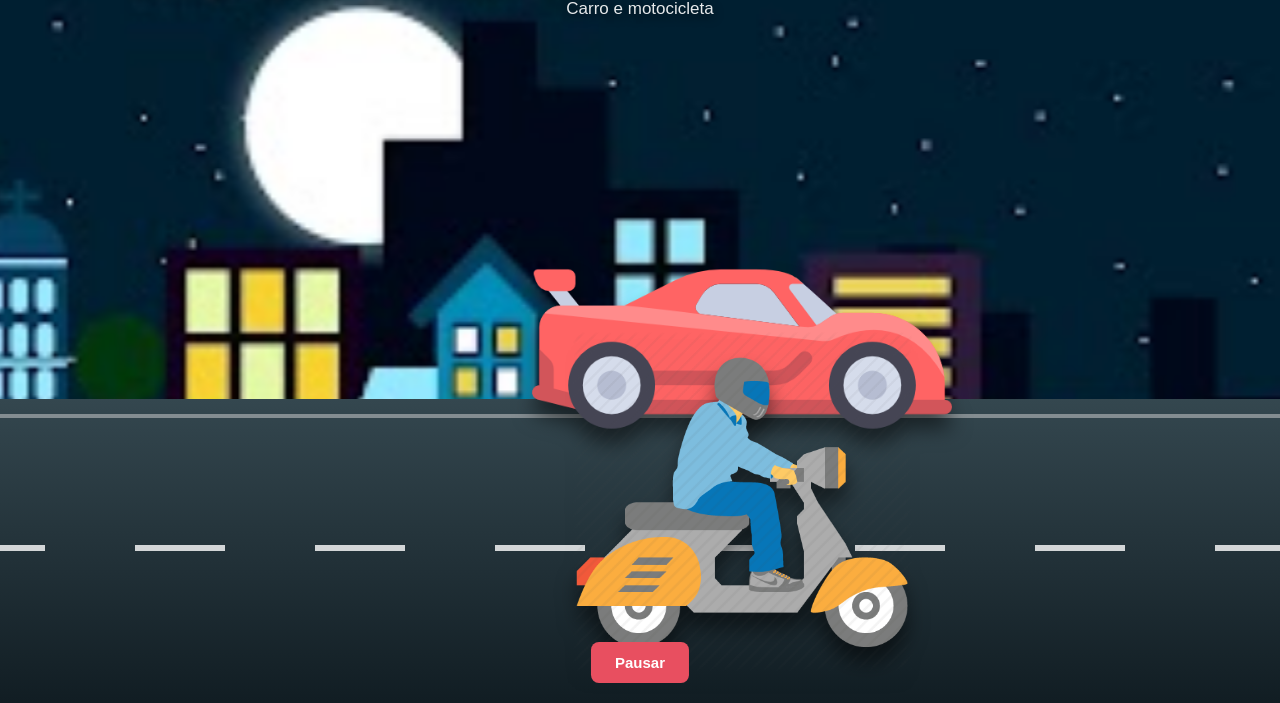
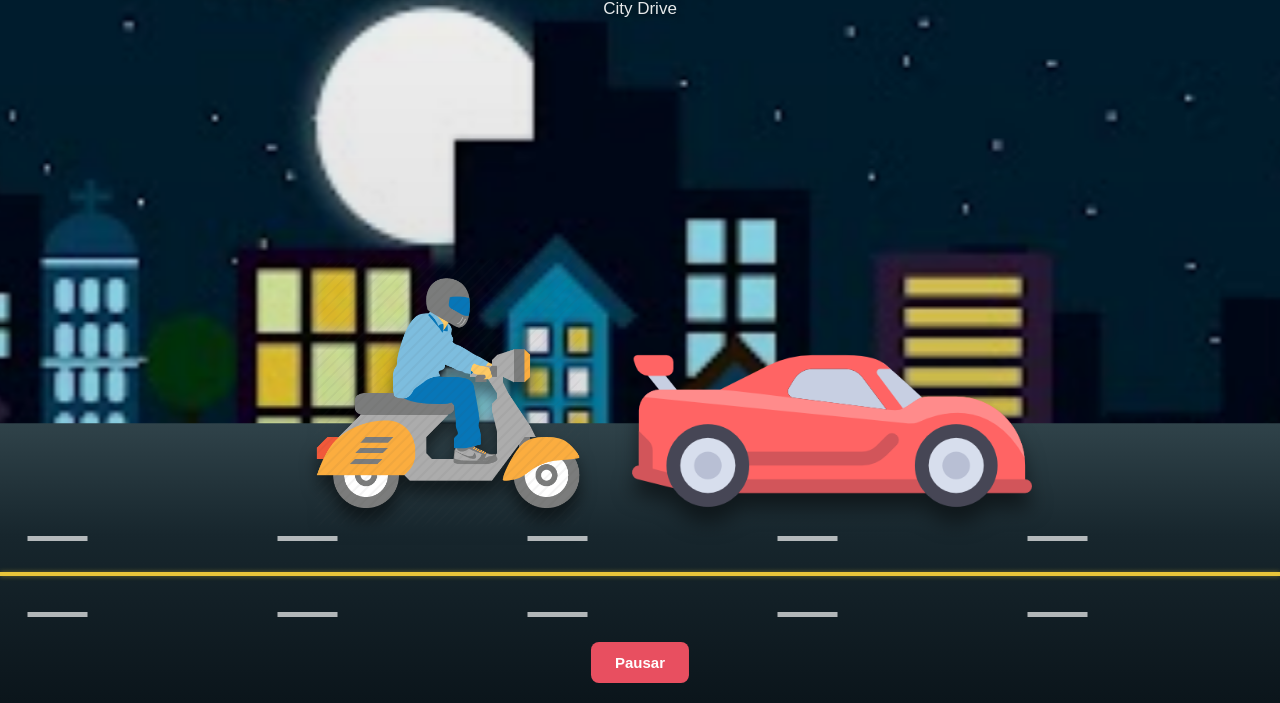
Before and after one commit to ElfaLunar/City_car_motorcycle, a plain HTML site: page index.html in a window 1280 px wide. Shown: the part 97-800 px from the top of the page. Drawn offline with Linux system fonts and the light colour scheme.

Commit message:
Update index.html

```diff
--- a/index.html
+++ b/index.html
@@ -1,10 +1,17 @@
 <!DOCTYPE html>
 <html lang="pt-BR">
+
 <head>
+
     <meta charset="UTF-8">
-    <meta name="viewport" content="width=device-width, initial-scale=1.0">
 
-    <title>Carro e Moto na Cidade</title>
+    <meta
+        name="viewport"
+        content="width=device-width, initial-scale=1.0"
+    >
+
+    <title>City Drive</title>
+
 
     <style>
 
@@ -14,11 +21,13 @@
             box-sizing: border-box;
         }
 
+
         html,
         body {
             width: 100%;
             height: 100%;
         }
+
 
         body {
             overflow: hidden;
@@ -27,11 +36,12 @@
         }
 
 
-        /* =========================================
+        /* =====================================
            CENA
-        ========================================= */
+        ===================================== */
 
         .cena {
+
             position: relative;
 
             width: 100vw;
@@ -41,30 +51,33 @@
         }
 
 
-        /* =========================================
+        /* =====================================
            BACKGROUND DA CIDADE
-        ========================================= */
+        ===================================== */
 
-        .cidade {
+        .background {
+
             position: absolute;
 
-            top: 0;
-            left: 0;
+            inset: 0;
 
             width: 200%;
             height: 100%;
 
-            background-image: url("bg.jpg");
+            background-image:
+                url("bg.jpg");
 
             background-repeat: repeat-x;
 
-            background-size: auto 100%;
+            background-size:
+                auto 100%;
 
-            background-position: left center;
+            background-position:
+                left center;
 
             animation:
                 cidadeMovimento
-                15s
+                18s
                 linear
                 infinite;
 
@@ -75,19 +88,44 @@
         @keyframes cidadeMovimento {
 
             from {
-                transform: translateX(0);
+                transform:
+                    translateX(0);
             }
 
             to {
-                transform: translateX(-50%);
+                transform:
+                    translateX(-50%);
             }
 
         }
 
 
-        /* =========================================
+        /* =====================================
+           ESCURECIMENTO
+        ===================================== */
+
+        .overlay {
+
+            position: absolute;
+
+            inset: 0;
+
+            background:
+                linear-gradient(
+                    to bottom,
+                    rgba(0,0,0,.05),
+                    rgba(0,0,0,.18)
+                );
+
+            z-index: 2;
+
+            pointer-events: none;
+        }
+
+
+        /* =====================================
            ESTRADA
-        ========================================= */
+        ===================================== */
 
         .estrada {
 
@@ -102,104 +140,172 @@
             background:
                 linear-gradient(
                     to bottom,
-                    #34474f,
-                    #111d23
+                    #354950,
+                    #17262d 45%,
+                    #0b151b 100%
                 );
 
-            z-index: 2;
+            z-index: 3;
+
+            /*
+                Perspectiva leve da estrada
+            */
+
+            clip-path:
+                polygon(
+                    0 8%,
+                    100% 8%,
+                    100% 100%,
+                    0 100%
+                );
         }
 
 
-        /* =========================================
-           LINHA CENTRAL ENTRE AS DUAS FAIXAS
-        ========================================= */
+        /* =====================================
+           FAIXA DO CARRO
+        ===================================== */
+
+        .faixa-carro {
+
+            position: absolute;
+
+            left: 0;
+
+            top: 45%;
+
+            width: 100%;
+
+            height: 5px;
+
+            background:
+                repeating-linear-gradient(
+                    to right,
+                    transparent 0px,
+                    transparent 90px,
+                    rgba(255,255,255,.9) 90px,
+                    rgba(255,255,255,.9) 150px,
+                    transparent 150px,
+                    transparent 250px
+                );
+
+            animation:
+                faixaMovimento
+                .8s
+                linear
+                infinite;
+
+            opacity: .75;
+        }
+
+
+        /* =====================================
+           FAIXA DA MOTO
+        ===================================== */
+
+        .faixa-moto {
+
+            position: absolute;
+
+            left: 0;
+
+            top: 70%;
+
+            width: 100%;
+
+            height: 5px;
+
+            background:
+                repeating-linear-gradient(
+                    to right,
+                    transparent 0px,
+                    transparent 90px,
+                    rgba(255,255,255,.9) 90px,
+                    rgba(255,255,255,.9) 150px,
+                    transparent 150px,
+                    transparent 250px
+                );
+
+            animation:
+                faixaMovimento
+                .8s
+                linear
+                infinite;
+
+            opacity: .75;
+        }
+
+
+        @keyframes faixaMovimento {
+
+            from {
+                background-position:
+                    0 0;
+            }
+
+            to {
+                background-position:
+                    -250px 0;
+            }
+
+        }
+
+
+        /* =====================================
+           LINHA CENTRAL
+        ===================================== */
 
         .linha-central {
 
             position: absolute;
 
             left: 0;
-            top: 48%;
+
+            top: 57%;
 
             width: 100%;
-            height: 6px;
+
+            height: 4px;
 
             background:
-                repeating-linear-gradient(
-                    to right,
-                    #ffffff 0,
-                    #ffffff 90px,
-                    transparent 90px,
-                    transparent 180px
-                );
+                rgba(255, 214, 60, .9);
 
-            animation:
-                linhaMovimento
-                .8s
-                linear
-                infinite;
+            box-shadow:
+                0 0 5px
+                rgba(255,214,60,.4);
 
-            opacity: .8;
+            z-index: 4;
         }
 
 
-        @keyframes linhaMovimento {
-
-            from {
-                background-position: 0;
-            }
-
-            to {
-                background-position: -180px;
-            }
-
-        }
-
-
-        /* =========================================
-           LINHA LATERAL
-        ========================================= */
-
-        .linha-lateral {
-
-            position: absolute;
-
-            left: 0;
-            top: 5%;
-
-            width: 100%;
-            height: 4px;
-
-            background: #d6d6d6;
-
-            opacity: .5;
-        }
-
-
-        /* =========================================
+        /* =====================================
            CARRO
 
-           FAIXA 1
-        ========================================= */
+           FAIXA PRÓPRIA
+           MAIS À FRENTE
+        ===================================== */
 
         .carro {
 
             position: absolute;
 
-            width: 420px;
+            width: 400px;
 
             /*
-                CARRO FICA NA FAIXA DE CIMA
+                FAIXA DO CARRO
             */
 
-            left: 58%;
+            left: 65%;
 
-            bottom: 18%;
+            /*
+                MAIS PRÓXIMO
+            */
+
+            bottom: 9%;
 
             transform:
                 translateX(-50%);
 
-            z-index: 6;
+            z-index: 8;
 
             filter:
                 drop-shadow(
@@ -209,25 +315,30 @@
         }
 
 
-        /* =========================================
+        /* =====================================
            MOTO
 
-           FAIXA 2
-        ========================================= */
+           OUTRA FAIXA
+           MAIS ATRÁS
+        ===================================== */
 
         .moto {
 
             position: absolute;
 
-            width: 340px;
+            width: 270px;
 
             /*
-                MOTO FICA NA OUTRA FAIXA
+                OUTRA FAIXA
             */
 
-            left: 58%;
+            left: 35%;
 
-            bottom: 4%;
+            /*
+                MAIS DISTANTE
+            */
+
+            bottom: 22%;
 
             transform:
                 translateX(-50%);
@@ -236,27 +347,28 @@
 
             filter:
                 drop-shadow(
-                    0 15px 10px
+                    0 12px 8px
                     rgba(0,0,0,.5)
                 );
         }
 
 
-        /* =========================================
+        /* =====================================
            TÍTULO
-        ========================================= */
+        ===================================== */
 
         .titulo {
 
             position: absolute;
 
             top: 30px;
+
             left: 50%;
 
             transform:
                 translateX(-50%);
 
-            z-index: 10;
+            z-index: 15;
 
             color: white;
 
@@ -265,6 +377,8 @@
             text-shadow:
                 0 3px 12px
                 rgba(0,0,0,.8);
+
+            pointer-events: none;
         }
 
 
@@ -272,7 +386,7 @@
 
             font-size:
                 clamp(
-                    26px,
+                    25px,
                     4vw,
                     50px
                 );
@@ -289,16 +403,17 @@
         }
 
 
-        /* =========================================
+        /* =====================================
            CONTROLES
-        ========================================= */
+        ===================================== */
 
         .controles {
 
             position: absolute;
 
+            bottom: 20px;
+
             left: 50%;
-            bottom: 20px;
 
             transform:
                 translateX(-50%);
@@ -309,10 +424,10 @@
 
         button {
 
-            border: none;
-
             padding:
                 12px 24px;
+
+            border: none;
 
             border-radius: 8px;
 
@@ -330,25 +445,26 @@
 
         button:hover {
 
-            background: #ff6675;
+            background: #ff6977;
         }
 
 
-        /* =========================================
+        /* =====================================
            PAUSAR
-        ========================================= */
+        ===================================== */
 
-        .pausado .cidade,
-        .pausado .linha-central {
+        .pausado .background,
+        .pausado .faixa-carro,
+        .pausado .faixa-moto {
 
             animation-play-state:
                 paused;
         }
 
 
-        /* =========================================
-           CELULAR
-        ========================================= */
+        /* =====================================
+           RESPONSIVO
+        ===================================== */
 
         @media (max-width: 700px) {
 
@@ -356,19 +472,25 @@
 
                 width: 58vw;
 
-                left: 58%;
+                left: 67%;
 
-                bottom: 18%;
+                bottom: 8%;
             }
 
 
             .moto {
 
-                width: 48vw;
+                width: 42vw;
 
-                left: 58%;
+                left: 32%;
 
-                bottom: 4%;
+                bottom: 21%;
+            }
+
+
+            .linha-central {
+
+                top: 57%;
             }
 
 
@@ -392,40 +514,72 @@
     <main class="cena">
 
 
-        <!-- =====================================
+        <!-- =================================
              CIDADE EM MOVIMENTO
-        ====================================== -->
+        ================================== -->
 
         <div
-            class="cidade">
+            class="background">
         </div>
 
 
-        <!-- =====================================
-             ESTRADA
-        ====================================== -->
+        <!-- =================================
+             ESCURECIMENTO
+        ================================== -->
 
         <div
-            class="estrada">
+            class="overlay">
+        </div>
 
-            <!-- linha que separa as faixas -->
+
+        <!-- =================================
+             ESTRADA
+        ================================== -->
+
+        <div class="estrada">
+
+
+            <!-- FAIXA DO CARRO -->
+
+            <div
+                class="faixa-carro">
+            </div>
+
+
+            <!-- LINHA QUE SEPARA AS FAIXAS -->
 
             <div
                 class="linha-central">
             </div>
 
+
+            <!-- FAIXA DA MOTO -->
+
             <div
-                class="linha-lateral">
+                class="faixa-moto">
             </div>
+
 
         </div>
 
 
-        <!-- =====================================
+        <!-- =================================
+             MOTO
+
+             FAIXA DE TRÁS
+        ================================== -->
+
+        <img
+            src="motobike.png"
+            class="moto"
+            alt="Motocicleta">
+
+
+        <!-- =================================
              CARRO
 
-             FAIXA 1
-        ====================================== -->
+             FAIXA DA FRENTE
+        ================================== -->
 
         <img
             src="car.png"
@@ -433,21 +587,9 @@
             alt="Carro">
 
 
-        <!-- =====================================
-             MOTO
-
-             FAIXA 2
-        ====================================== -->
-
-        <img
-            src="motobike.png"
-            class="moto"
-            alt="Motocicleta">
-
-
-        <!-- =====================================
+        <!-- =================================
              TÍTULO
-        ====================================== -->
+        ================================== -->
 
         <div class="titulo">
 
@@ -456,20 +598,19 @@
             </h1>
 
             <p>
-                Carro e motocicleta
+                City Drive
             </p>
 
         </div>
 
 
-        <!-- =====================================
-             BOTÃO
-        ====================================== -->
+        <!-- =================================
+             CONTROLE
+        ================================== -->
 
         <div class="controles">
 
-            <button
-                id="botao">
+            <button id="botao">
 
                 Pausar
 
@@ -492,7 +633,7 @@
 
         botao.addEventListener(
             "click",
-            function() {
+            function () {
 
                 cena.classList.toggle(
                     "pausado"
@@ -522,4 +663,5 @@
 
 
 </body>
+
 </html>
```
